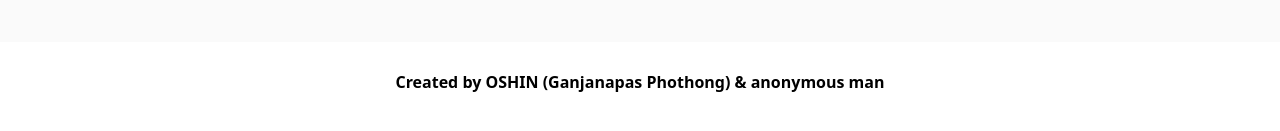
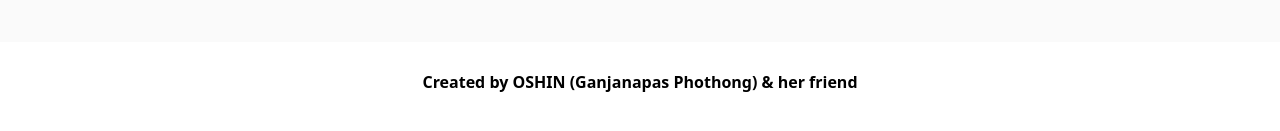
Before and after one commit to GitHubOshin/countries-data, a React (Vite) app in the folder client/: page / in a window 1280 px wide. Shown: the part 315-446 px from the top of the page. Built offline with nearby package versions, Linux system fonts and the light colour scheme; no server answers.

Commit message:
Update Footer.tsx

```diff
--- a/client/src/components/Footer.tsx
+++ b/client/src/components/Footer.tsx
@@ -8,7 +8,7 @@ function Footer(): JSX.Element {
     : 'bg-dmTextAndLmElements'
   return (
     <section className={`${bgFooter} h-20 flex items-center justify-center`}>
-      <b> Created by OSHIN (Ganjanapas Phothong) & anonymous man</b>
+      <b> Created by OSHIN (Ganjanapas Phothong) & her friend</b>
     </section>
   )
 }
```
